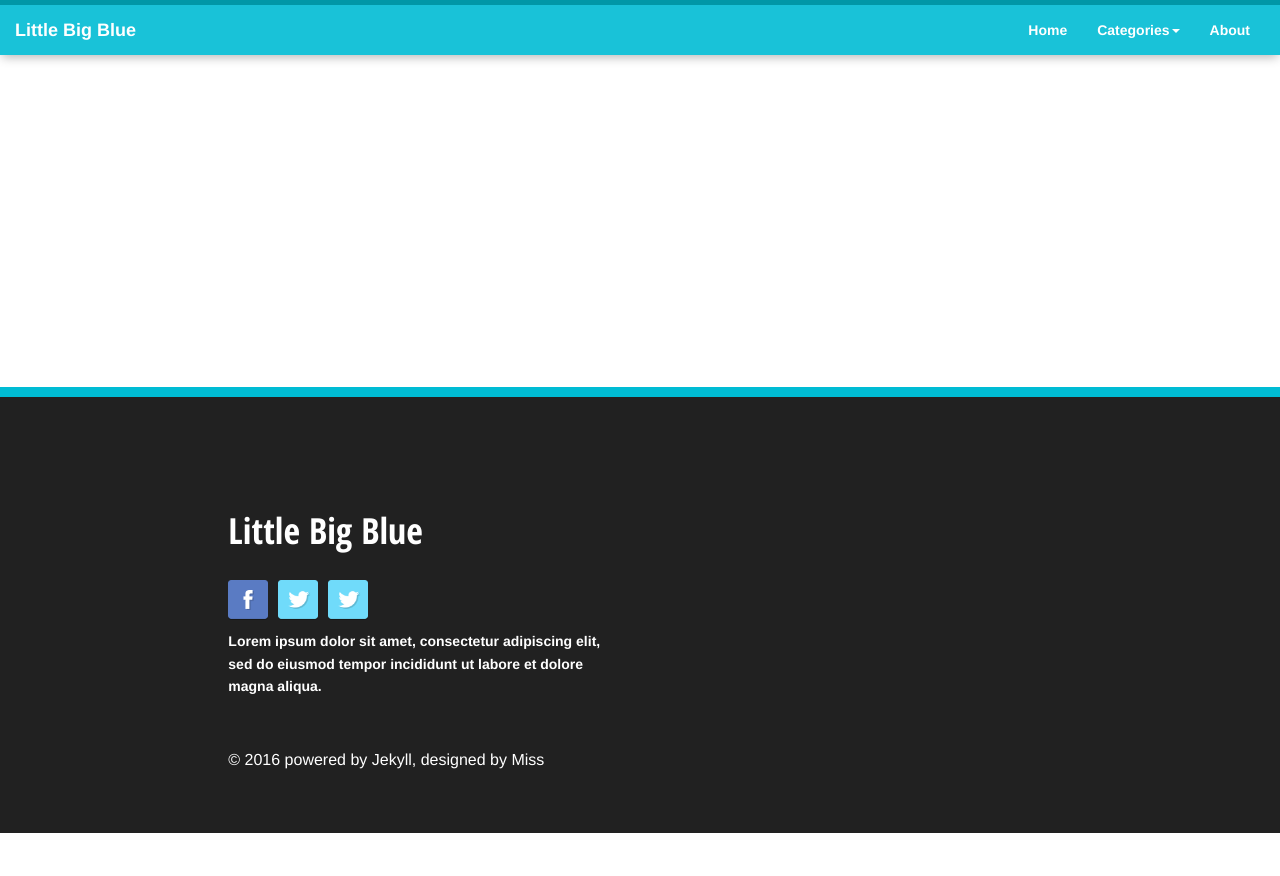
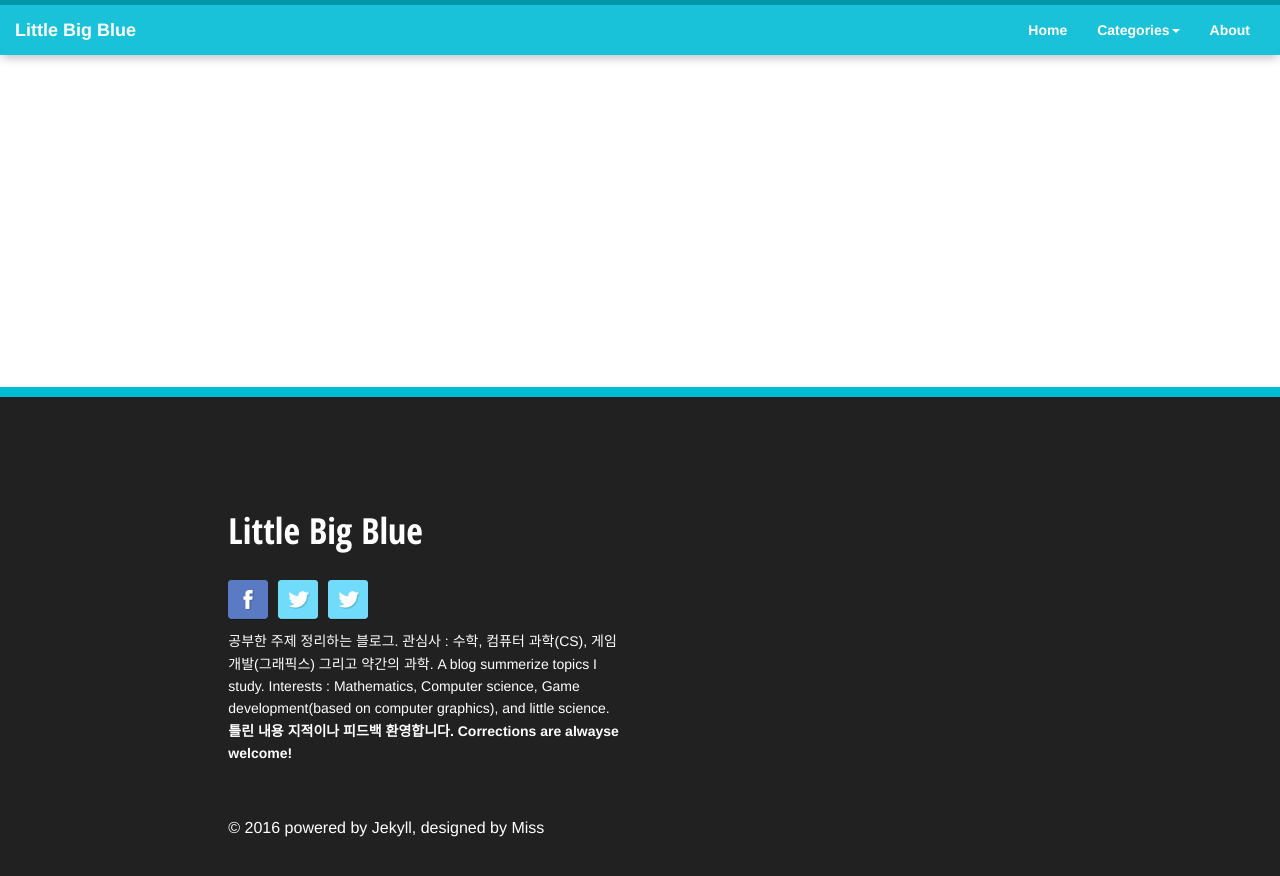
Before and after one commit to cross-word/cross-word.github.io, a Jekyll site: the page built from about.html, in a window 1280 px wide and 900 px high, scrolled down 413 px. Shown: the top 876 px of the window. Built offline with Jekyll 4.4.1, drawn with Linux system fonts in a browser that asks for light colours; nearby versions of some CDN libraries; Markdown is read by kramdown in place of the engine named in the settings; before the commit the page ends 1246 px from its top, so only the background shows below that.

Commit message:
amend main page

```diff
--- a/_includes/footer.html
+++ b/_includes/footer.html
@@ -17,8 +17,15 @@
       </a>
       <br/>
     </div>
+    공부한 주제 정리하는 블로그.
+    관심사 : 수학, 컴퓨터 과학(CS), 게임 개발(그래픽스) 그리고 약간의 과학.
+
+    A blog summerize topics I study.
+    Interests : Mathematics, Computer science, Game development(based on computer graphics), and little science.
+    <br/>
     <strong>
-      Lorem ipsum dolor sit amet, consectetur adipiscing elit, sed do eiusmod tempor incididunt ut labore et dolore magna aliqua.
+      틀린 내용 지적이나 피드백 환영합니다.
+      Corrections are alwayse welcome!
     </strong>
     <br/>
     <p style="margin-top: 50px; color:white">© 2016 powered by Jekyll, designed by
```
